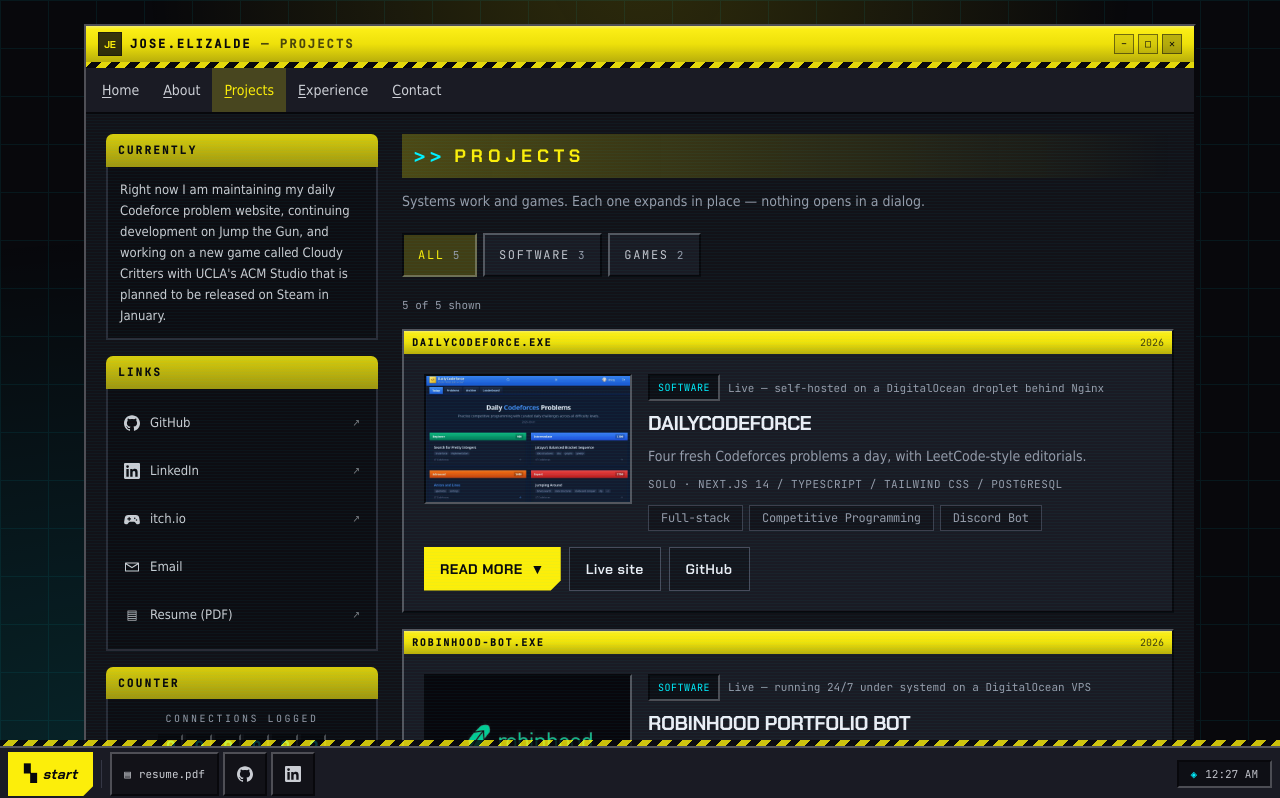
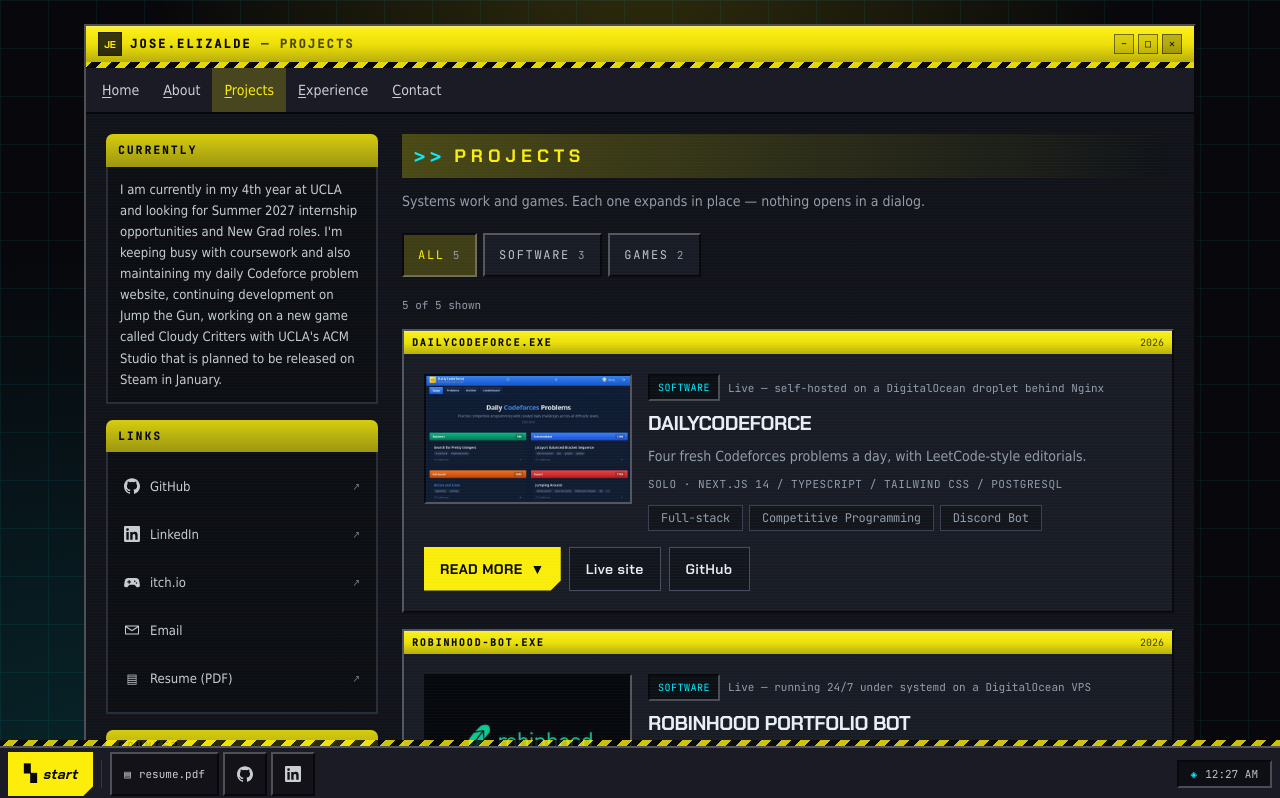
Before and after one commit to ElizaldeJoseCS/portfolio, a React (Vite) app: page /projects in a window 1280 px wide. Shown: the top 798 px of the page. Built offline with nearby package versions, Linux system fonts and the light colour scheme.

Commit message:
fix: current window

```diff
--- a/src/data/profile.ts
+++ b/src/data/profile.ts
@@ -38,5 +38,5 @@
     'Graphics',
   ],
   today:
-    'Right now I am maintaining my daily Codeforce problem website, continuing development on Jump the Gun, and working on a new game called Cloudy Critters with UCLA\'s ACM Studio that is planned to be released on Steam in January.',
+    'I am currently in my 4th year at UCLA and looking for Summer 2027 internship opportunities and New Grad roles. I\'m keeping busy with coursework and also maintaining my daily Codeforce problem website, continuing development on Jump the Gun, working on a new game called Cloudy Critters with UCLA\'s ACM Studio that is planned to be released on Steam in January.',
 }
```
